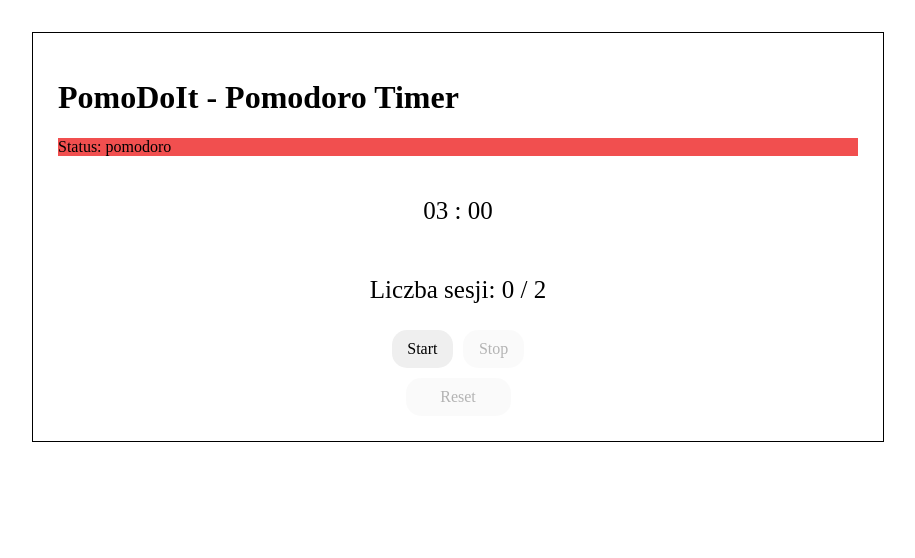
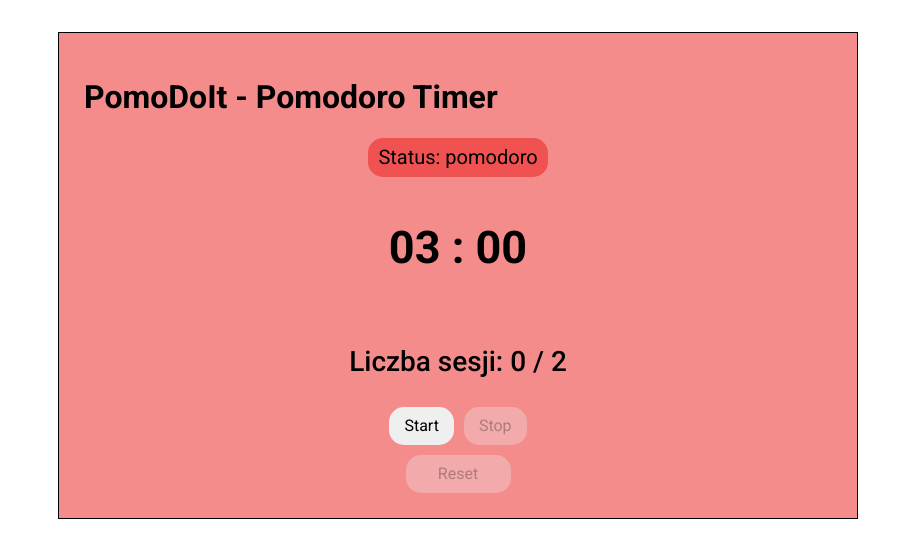
Before and after one commit to JakubM-I/pomodoro-timer, a plain HTML site: page index.html in a window 1280 px wide. Shown: the whole page, without its empty margins (182-1097 px from the left). Drawn offline with nearby package versions, Linux system fonts and the light colour scheme.

Commit message:
Status colour display added

```diff
--- a/index.html
+++ b/index.html
@@ -4,6 +4,9 @@
     <meta charset="UTF-8">
     <meta name="viewport" content="width=device-width, initial-scale=1.0">
     <link rel="stylesheet" href="https://cdnjs.cloudflare.com/ajax/libs/normalize/8.0.1/normalize.min.css" integrity="sha512-NhSC1YmyruXifcj/KFRWoC561YpHpc5Jtzgvbuzx5VozKpWvQ+4nXhPdFgmx8xqexRcpAglTj9sIBWINXa8x5w==" crossorigin="anonymous" referrerpolicy="no-referrer" />
+    <link rel="preconnect" href="https://fonts.googleapis.com">
+    <link rel="preconnect" href="https://fonts.gstatic.com" crossorigin>
+    <link href="https://fonts.googleapis.com/css2?family=Roboto:wght@400;500;700&display=swap" rel="stylesheet">
     <title>PomoDoIt - Pomodoro Timer</title>
     <link rel="stylesheet" href="/style.css">
     <script src="/script.js" defer></script>
@@ -15,7 +18,7 @@
     </div>
     <main>
       <div class="countingStatus js-countingStatus"></div>
-      <div class="timeCounter js-timeCounter"></div>
+      <div class="timeCounterDisplay js-timeCounter"></div>
       <div class="counterButtons js-counterButtons">
         <button class="counterButton startButton js-startButton">Start</button>
         <button class="counterButton stopButton js-stopButton" disabled>Stop</button>
--- a/script.js
+++ b/script.js
@@ -20,6 +20,20 @@ const statusDisplay = (countingStatus) => {
     statusCountingInfo.innerHTML = `<p class="status status${toggleStatus(countingStatus)}">Status: ${countingStatus}</p>`;
 }
 
+const statusColorChange = (countingStatus) => {
+    if (countingStatus === "pomodoro") {
+        pomodorTimer.classList.add("pomodoroTimer--pomodoro");
+        pomodorTimer.classList.remove("pomodoroTimer--shortBrake");
+        pomodorTimer.classList.remove("pomodoroTimer--longBrake");
+    } else if (countingStatus === "short brake") {
+        pomodorTimer.classList.add("pomodoroTimer--shortBrake");
+        pomodorTimer.classList.remove("pomodoroTimer--pomodoro");
+    } else if (countingStatus === "long brake"){
+        pomodorTimer.classList.add("pomodoroTimer--longBrake");
+        pomodorTimer.classList.remove("pomodoroTimer--pomodoro");
+    }
+}
+
 const toggleStatus = (countingStatus) => {
     switch (countingStatus){
         case "pomodoro":
@@ -33,8 +47,8 @@ const toggleStatus = (countingStatus) => {
 
 const timerDisplay = (minutes, seconds, sessionCount) => {
     const timeCounter = document.querySelector(".js-timeCounter");
-    timeCounter.innerHTML = `<p>${numberFormat(minutes)} : ${numberFormat(seconds)}</p>
-    <p>Liczba sesji: <span class="sessionCounter js-sessionCounter">${sessionCount} / ${sessionsToLongBrake}</span></p>`;
+    timeCounter.innerHTML = `<p class="timeCounter">${numberFormat(minutes)} : ${numberFormat(seconds)}</p>
+    <p class="sessionCounter">Liczba sesji: <span js-sessionCounter">${sessionCount} / ${sessionsToLongBrake}</span></p>`;
 };
 
 const timeCounting = (minutes, seconds, sessionCount, countingStatus) => {
@@ -54,6 +68,7 @@ const timeCounting = (minutes, seconds, sessionCount, countingStatus) => {
             }
         timerDisplay(minutes, seconds, sessionCount);
         statusDisplay(countingStatus);
+        statusColorChange(countingStatus);
     }, 1000);
     stopCounting(countingInterval);
 };
@@ -65,6 +80,7 @@ const breakeCounting = (minutes, seconds, sessionCount, countingStatus) => {
             minutes = pomodoroTime;
             sessionCount = sessionCount === sessionsToLongBrake ? 0 : sessionCount;
             countingStatus = "pomodoro";
+            statusColorChange(countingStatus);
             timeCounting(minutes, seconds, sessionCount, countingStatus);
         } else
             if(seconds === 0){
@@ -75,6 +91,7 @@ const breakeCounting = (minutes, seconds, sessionCount, countingStatus) => {
             }
         timerDisplay(minutes, seconds, sessionCount);
         statusDisplay(countingStatus);
+
     }, 1000);
     stopCounting(breakeInterval);
 };
@@ -106,6 +123,7 @@ const resetCounter = (minutes, seconds, sessionCount, countingStatus) => {
 
         countingStatus = "pomodoro";
         statusDisplay(countingStatus);
+        statusColorChange(countingStatus);
         startButton.removeAttribute("disabled");
         resetButton.setAttribute("disabled", "");
     });
@@ -118,6 +136,7 @@ const init = () => {
 
     let countingStatus = "pomodoro";
     statusDisplay(countingStatus);
+    statusColorChange(countingStatus);
 
     timerDisplay(minutes, seconds, sessionCount);
     startCounting(minutes, seconds, sessionCount, countingStatus);
--- a/style.css
+++ b/style.css
@@ -1,3 +1,12 @@
+html{
+    box-sizing: border-box;
+    font-family: 'Roboto', sans-serif;
+}
+
+*, ::after, ::before{
+    box-sizing: inherit;
+}
+
 :root{
     --buttonWidth: 55px;
 }
@@ -9,12 +18,40 @@
     margin-inline: auto;
     margin-block-start: 2em;
     padding: 25px;
+    background-color: #eb16167d;
+    /* background-image: url("https://source.unsplash.com/featured/1000x600");
+    background-position: center;
+    background-size: contain; */
+}
+
+
+.pomodoroTimer--pomodoro{
+    background-color: #eb16167d;
+}
+
+.pomodoroTimer--shortBrake{
+    background-color: rgb(22, 179, 232);
+}
+
+.pomodoroTimer--longBrake{
+    background-color: rgb(61, 194, 24);
+}
+
+.timeCounterDisplay{
+    display: flex;
+    flex-direction: column;
+    align-items: center;
 }
 
 .timeCounter{
-    display: flex;
-    flex-direction: column;
-    align-items: center;
+    font-size: 45px;
+    font-weight: 700;
+    margin-block-end: 1em;
+}
+
+.sessionCounter{
+    font-size: 28px;
+    font-weight: 500;
 }
 
 .counterButtons{
@@ -32,24 +69,38 @@
     padding: 10px 15px;
     border-radius: 15px;
     border: none;
+    cursor: pointer;
 }
 
 .counterButton__reset{
     flex-basis: 60%;
 }
 
+.countingStatus{
+    display: flex;
+    justify-content: center;
+}
+
+.status{
+    font-size: 20px;
+    padding: 8px 10px;
+    width: fit-content;
+    border-radius: 15px;
+    margin: 0;
+    /* background-color: #ee232310; */
+    backdrop-filter: blur(12px);
+    -webkit-backdrop-filter: blur(12px);
+    /* text-transform: ca; */
+}
+
 .status--pomodoro{
-    background-color: rgba(238, 35, 35, 0.797);
+    background-color: #eb16167d;
 }
 
 .status--shortBrake{
-    background-color: rgb(22, 179, 232);
+    background-color: #2e90b07a;
 }
 
 .status--longBrake{
-    background-color: rgb(61, 194, 24);
+    background-color: #57ea2f81;
 }
-
-.timeCounter{
-    font-size: 25px;
-}
```
